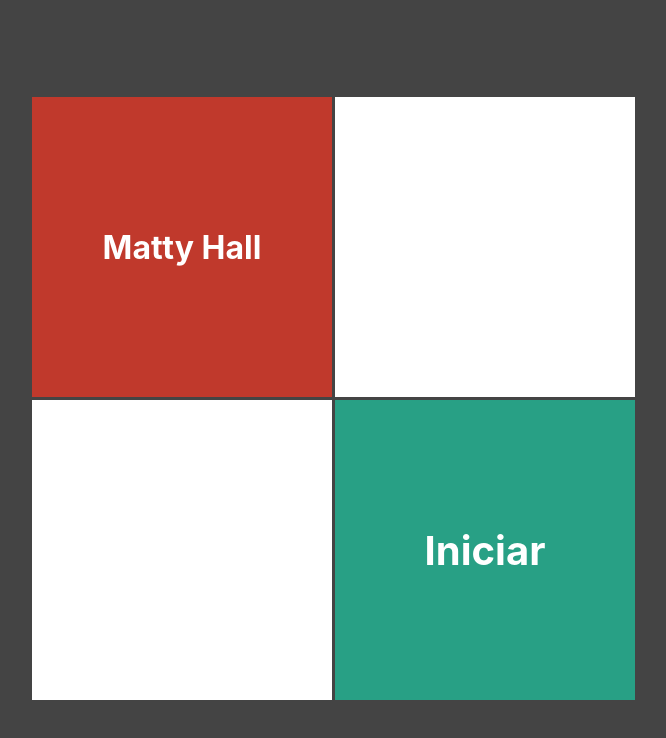
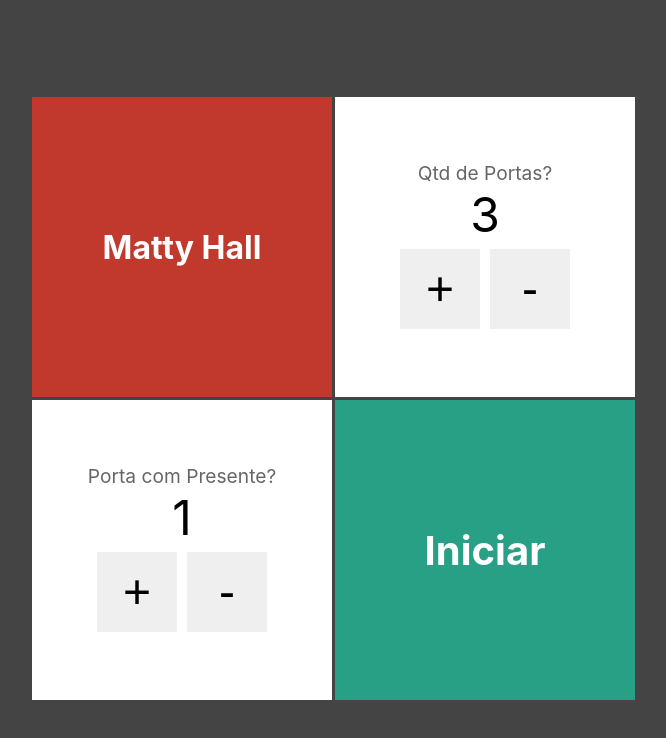
Before and after one commit to pabloaraujo22/portas, a Next.js app: page / in a window 1280 px wide. Shown: the top 738 px of the page, without its empty margins (308-974 px from the left). Built offline with nearby package versions, Linux system fonts and the light colour scheme.

Commit message:
Finalizando Formulario

```diff
--- /dev/null
+++ b/src/components/EntradaNumerica.tsx
@@ -0,0 +1,24 @@
+import styles from '../styles/EntradaNumerica.module.css';
+interface EntradaNumericaProps {
+  text: string;
+  value: number;
+  onChange: (novoValor: number) => void;
+}
+export default function EntradaNumerica(props: EntradaNumericaProps) {
+  const inc = () => props.onChange(props.value + 1);
+  const dec = () => props.onChange(props.value - 1);
+  return (
+    <div className={styles.entradaNumerica}>
+      <div className={styles.text}>{props.text}</div>
+      <div className={styles.value}>{props.value}</div>
+      <div className={styles.botoes}>
+        <button className={styles.btn} onClick={inc}>
+          +
+        </button>
+        <button className={styles.btn} onClick={dec}>
+          -
+        </button>
+      </div>
+    </div>
+  );
+}
--- a/src/pages/index.tsx
+++ b/src/pages/index.tsx
@@ -1,20 +1,36 @@
 /* eslint-disable @next/next/link-passhref */
 import Link from 'next/link';
+import { useState } from 'react';
 import Cartao from '../components/Cartao';
+import EntradaNumerica from '../components/EntradaNumerica';
 import styles from '../styles/Fomulario.module.css';
 export default function Formulario() {
+  const [qtdPortas, setQtdPortas] = useState(3);
+  const [comPresente, setComPresente] = useState(1);
   return (
     <div className={styles.formulario}>
       <div className="">
         <Cartao bgColor="#c0392c">
           <h1>Matty Hall</h1>
         </Cartao>
-        <Cartao></Cartao>
+        <Cartao>
+          <EntradaNumerica
+            text="Qtd de Portas?"
+            value={qtdPortas}
+            onChange={(novoValor) => setQtdPortas(novoValor)}
+          />
+        </Cartao>
       </div>
       <div>
-        <Cartao></Cartao>
+        <Cartao>
+          <EntradaNumerica
+            text="Porta com Presente?"
+            value={comPresente}
+            onChange={(novoValor) => setComPresente(novoValor)}
+          />
+        </Cartao>
         <Cartao bgColor="#28a085">
-          <Link href={`/jogo/4/2`}>
+          <Link href={`/jogo/${qtdPortas}/${comPresente}`}>
             <h2 className={styles.link}>Iniciar</h2>
           </Link>
         </Cartao>
--- /dev/null
+++ b/src/styles/EntradaNumerica.module.css
@@ -0,0 +1,31 @@
+.entradaNumerica {
+  display: flex;
+  justify-content: center;
+  align-items: center;
+  flex-direction: column;
+  flex: 1;
+}
+
+.text {
+  color: #666;
+  font-size: 1.2em;
+}
+.value {
+  color: #000;
+  font-size: 3em;
+}
+
+.botoes {
+  display: flex;
+}
+
+.btn {
+  display: flex;
+  justify-content: center;
+  align-items: center;
+  font-size: 3rem;
+  height: 80px;
+  width: 80px;
+  margin: 5px;
+  border: none;
+}
--- a/src/styles/Fomulario.module.css
+++ b/src/styles/Fomulario.module.css
@@ -1,8 +1,13 @@
 .formulario {
   display: flex;
+  flex-direction: column;
   align-items: center;
   justify-content: center;
   height: 100vh;
+}
+
+.formulario > div {
+  display: flex;
 }
 
 .link {
```
